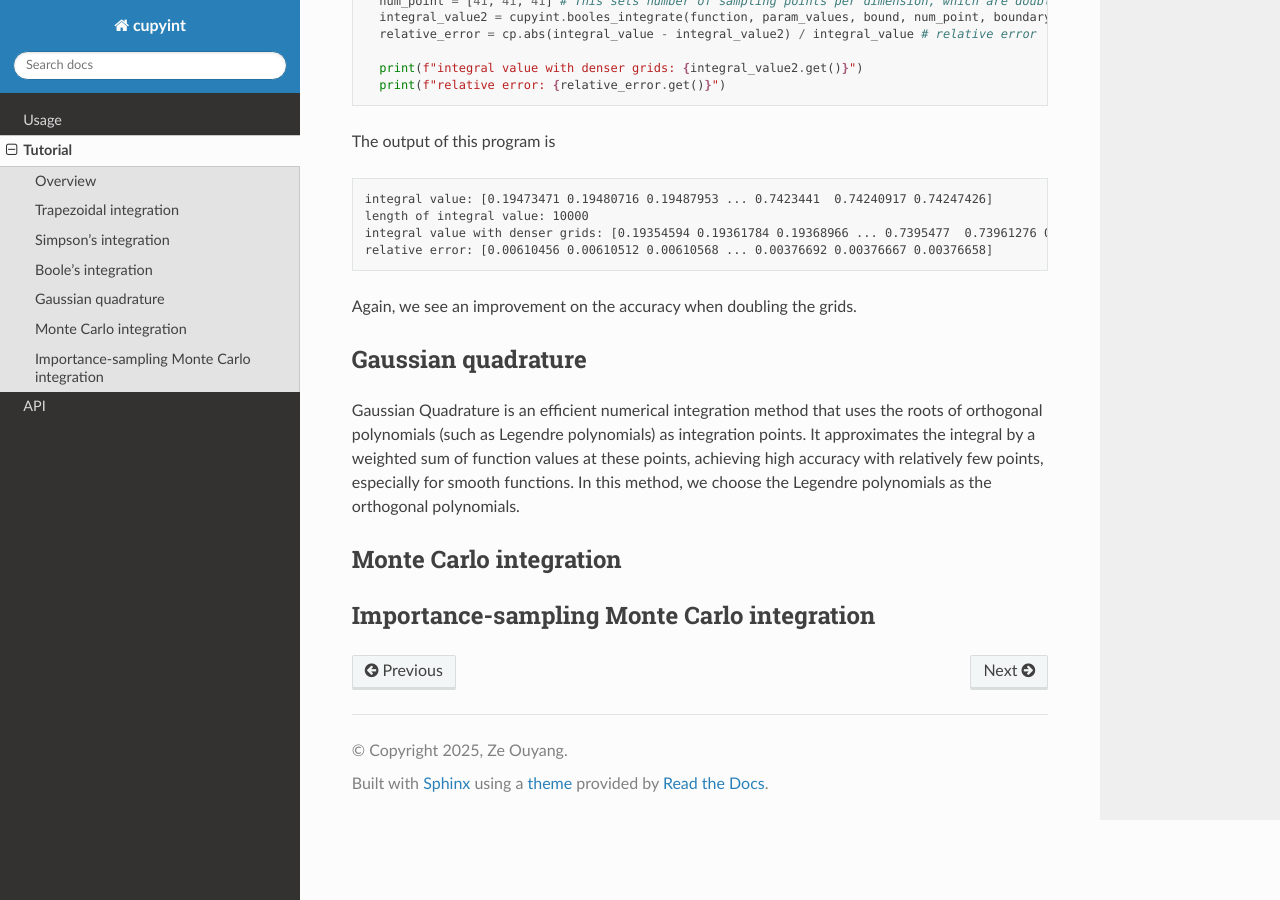
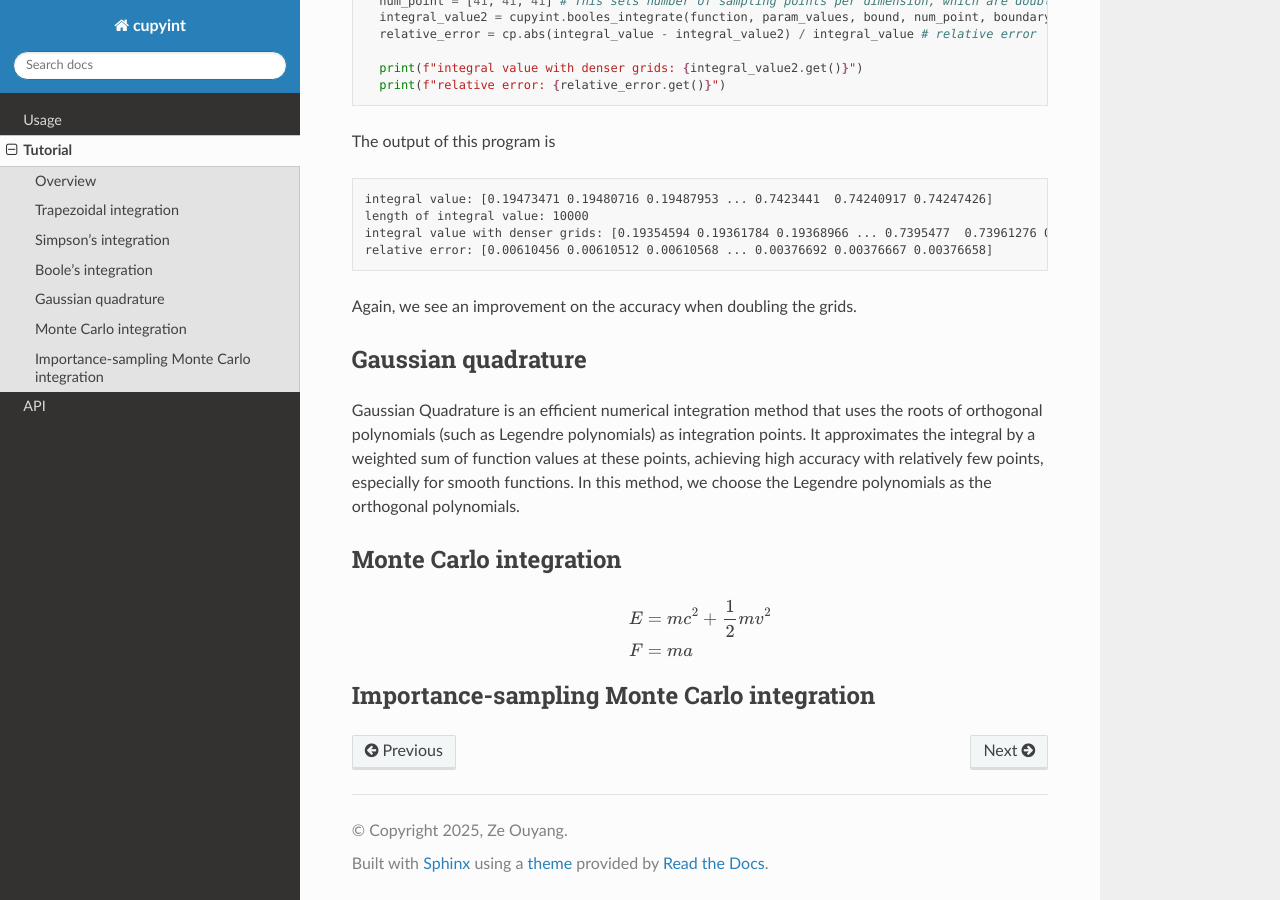
Before and after one commit to ze-ouyang/cupyint_doc, a Sphinx documentation site: the page built from docs/source/tutorial.rst, in a window 1280 px wide and 900 px high, scrolled down 7261 px. Built offline with Sphinx 7.4.7 and the Read the Docs theme 3.1.0, drawn with Linux system fonts in a browser that asks for light colours.

Commit message:
Update tutorial.rst

```diff
--- a/docs/source/tutorial.rst
+++ b/docs/source/tutorial.rst
@@ -356,6 +356,13 @@ Gaussian Quadrature is an efficient numerical integration method that uses the r
 Monte Carlo integration
 --------
 
+.. math::
+
+   \begin{align}
+   E &= mc^2 + \frac{1}{2}mv^2 \\
+   F &= ma
+   \end{align}
+
 
 Importance-sampling Monte Carlo integration
 --------
```
